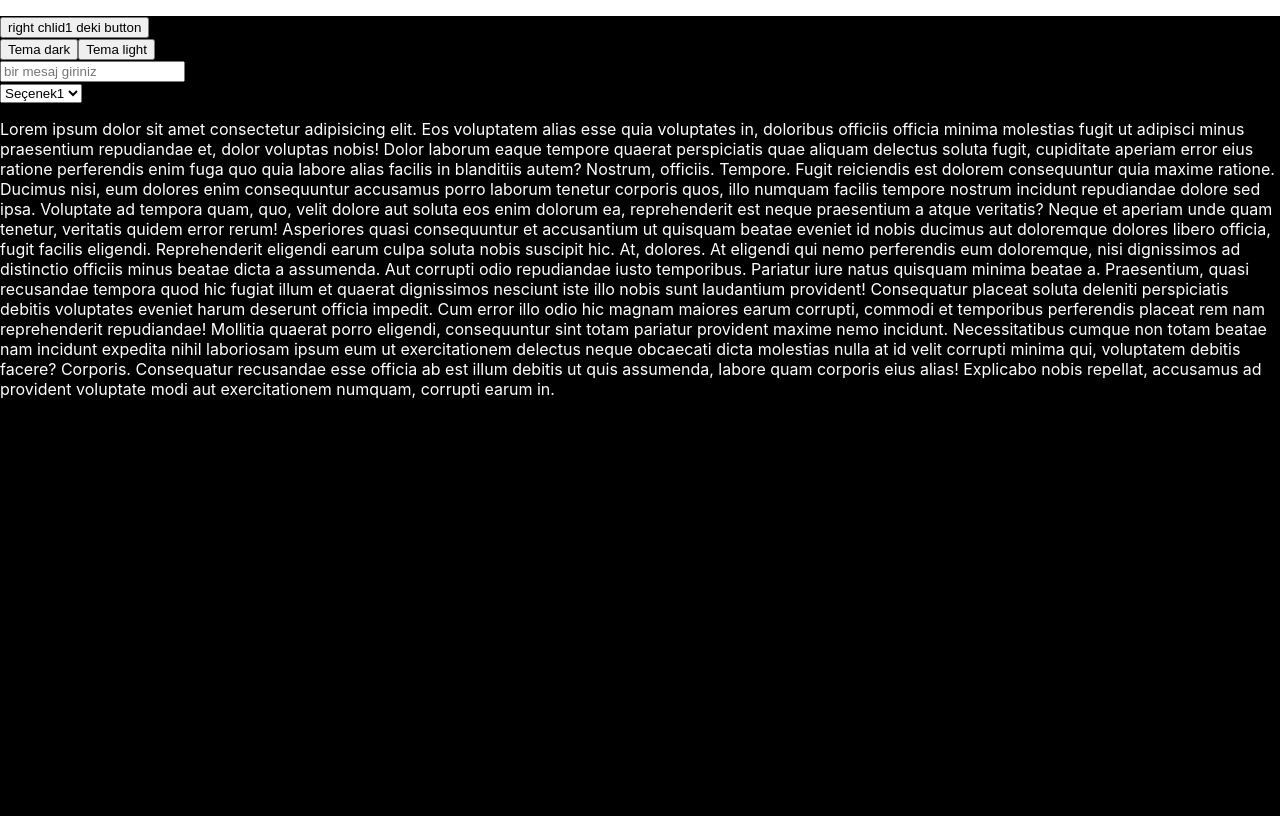
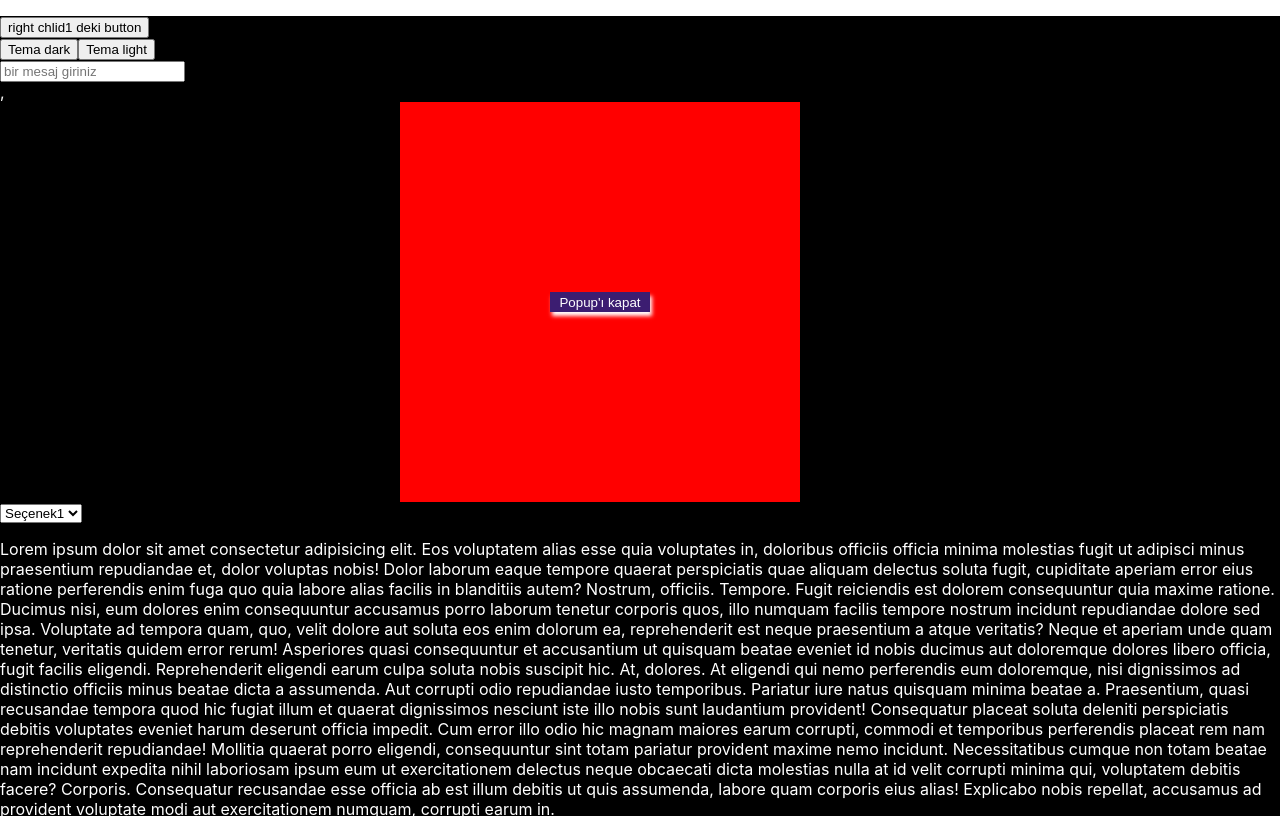
Before and after one commit to GoktugYmsk/component-react-challange, a React (Create React App) app: page / in a window 1280 px wide. Both pictures are taken after a click on the button "Tema dark". Built offline with nearby package versions, Linux system fonts and the light colour scheme.

Commit message:
Added popup based on theme

```diff
--- a/src/App.css
+++ b/src/App.css
@@ -10,3 +10,24 @@
     background: white;
     color: black;
 }
+.Popup{
+    height: 400px;
+    width: 400px;
+    background: red;
+    position: relative;
+    left: 400px;
+    display: flex;
+    align-items: center;
+    justify-content: center;
+}
+.popupCloseButton{
+    width: 100px;
+    height: 20px;
+    cursor: pointer;
+    border-style: none;
+    background: rgb(60, 29, 113);
+    box-shadow: 2px 4px 4px white;
+    align-items: center;
+    justify-content: center;
+    color: white;
+}
--- a/src/App.js
+++ b/src/App.js
@@ -17,8 +17,9 @@ function App() {
   return (
     <div className={`App ${theme ? 'AppDark' : 'AppLight'} `}>
       <Left show={show} setClick={setClick} click={click} follow={follow} setTheme={setTheme} />
-      <Right setShow={setShow} click={click} setFollow={setFollow} theme={theme} />
-      <p>Lorem ipsum dolor sit amet consectetur adipisicing elit. Eos voluptatem alias esse quia voluptates in, doloribus officiis officia minima molestias fugit ut adipisci minus praesentium repudiandae et, dolor voluptas nobis!
+      <Right setShow={setShow} click={click} setFollow={setFollow} theme={theme} setTheme={setTheme} />
+      <p>
+        Lorem ipsum dolor sit amet consectetur adipisicing elit. Eos voluptatem alias esse quia voluptates in, doloribus officiis officia minima molestias fugit ut adipisci minus praesentium repudiandae et, dolor voluptas nobis!
         Dolor laborum eaque tempore quaerat perspiciatis quae aliquam delectus soluta fugit, cupiditate aperiam error eius ratione perferendis enim fuga quo quia labore alias facilis in blanditiis autem? Nostrum, officiis. Tempore.
         Fugit reiciendis est dolorem consequuntur quia maxime ratione. Ducimus nisi, eum dolores enim consequuntur accusamus porro laborum tenetur corporis quos, illo numquam facilis tempore nostrum incidunt repudiandae dolore sed ipsa.
         Voluptate ad tempora quam, quo, velit dolore aut soluta eos enim dolorum ea, reprehenderit est neque praesentium a atque veritatis? Neque et aperiam unde quam tenetur, veritatis quidem error rerum!
@@ -27,8 +28,8 @@ function App() {
         Praesentium, quasi recusandae tempora quod hic fugiat illum et quaerat dignissimos nesciunt iste illo nobis sunt laudantium provident! Consequatur placeat soluta deleniti perspiciatis debitis voluptates eveniet harum deserunt officia impedit.
         Cum error illo odio hic magnam maiores earum corrupti, commodi et temporibus perferendis placeat rem nam reprehenderit repudiandae! Mollitia quaerat porro eligendi, consequuntur sint totam pariatur provident maxime nemo incidunt.
         Necessitatibus cumque non totam beatae nam incidunt expedita nihil laboriosam ipsum eum ut exercitationem delectus neque obcaecati dicta molestias nulla at id velit corrupti minima qui, voluptatem debitis facere? Corporis.
-        Consequatur recusandae esse officia ab est illum debitis ut quis assumenda, labore quam corporis eius alias! Explicabo nobis repellat, accusamus ad provident voluptate modi aut exercitationem numquam, corrupti earum in.</p>
-
+        Consequatur recusandae esse officia ab est illum debitis ut quis assumenda, labore quam corporis eius alias! Explicabo nobis repellat, accusamus ad provident voluptate modi aut exercitationem numquam, corrupti earum in.
+      </p>
     </div>
   )
 }
--- a/src/components/Right.js
+++ b/src/components/Right.js
@@ -3,11 +3,11 @@ import React from 'react'
 import RightAlt1 from './rightAlt/RightAlt1'
 import RightAlt2 from './rightAlt/RightAlt2'
 
-function Right({ setShow, click,setFollow,theme }) {
+function Right({ setShow, click,setFollow,theme ,setTheme}) {
   return (
     <div>
       <RightAlt1 setShow={setShow} />
-      <RightAlt2 click={click} setFollow={setFollow} theme={theme}/>
+      <RightAlt2 click={click} setFollow={setFollow} theme={theme} setTheme={setTheme}/>
     </div>
   )
 }
--- a/src/components/leftAlt/leftChildren/Child3.js
+++ b/src/components/leftAlt/leftChildren/Child3.js
@@ -10,7 +10,7 @@ function Child3({ setTheme }) {
   }
 
   return (
-    <div>
+    <div >
       <button onClick={darkTheme} >Tema dark </button>
       <button onClick={lightTheme} >Tema light</button>
     </div>
--- /dev/null
+++ b/src/components/leftAlt/leftChildren/Popup.js
@@ -0,0 +1,16 @@
+import React from 'react'
+
+function Popup({setTheme}) {
+
+    const popupClose = () =>{
+        setTheme(false)
+    }
+
+  return (
+    <div className='Popup' >
+      <button className='popupCloseButton' onClick={popupClose} >Popup'ı kapat</button>
+    </div>
+  )
+}
+
+export default Popup
--- a/src/components/rightAlt/RightAlt2.js
+++ b/src/components/rightAlt/RightAlt2.js
@@ -3,10 +3,10 @@ import React from 'react'
 import Child3 from './rightChlidren/Child3'
 import Child4 from './rightChlidren/Child4'
 
-function RightAlt2({click,setFollow,theme}) {
+function RightAlt2({click,setFollow,theme,setTheme}) {
   return (
-    <div>
-      <Child3 click={click} />
+    <div >
+      <Child3 click={click} theme={theme} setTheme={setTheme} />
       <Child4 setFollow={setFollow} />
     </div>
   )
--- a/src/components/rightAlt/rightChlidren/Child3.js
+++ b/src/components/rightAlt/rightChlidren/Child3.js
@@ -1,9 +1,12 @@
 import React from 'react'
 
-function Child3({click}) {
+import Popup from '../../leftAlt/leftChildren/Popup'
+
+function Child3({click,theme,setTheme}) {
   return (
     <div>
-      {click && ' bu mesaj left child1 componentindeki butondan gelmektedir'}
+      {click && ' bu mesaj left child1 componentindeki butondan gelmektedir'},
+    {theme && <Popup setTheme={setTheme} />}
     </div>
   )
 }
```
